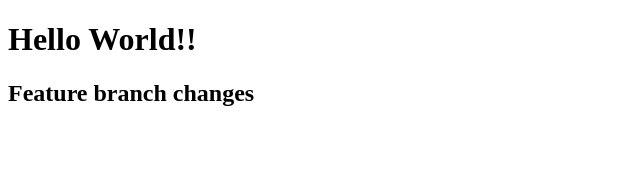
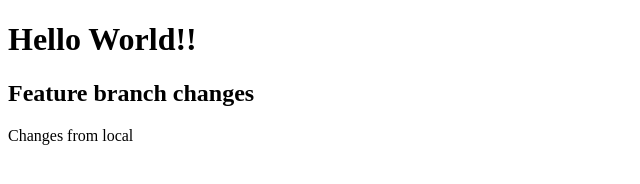
Before and after one commit to JoelArackal/git_test, a plain HTML site: page index.html in a window 1280 px wide. Shown: the whole page, without its empty margins (0-640 px from the left). Drawn offline with Linux system fonts and the light colour scheme.

Commit message:
changes from local

```diff
--- a/index.html
+++ b/index.html
@@ -9,5 +9,7 @@
 <body>
     <h1>Hello World!!</h1>
     <h2>Feature branch changes</h2>
+
+    <p>Changes from local</p>
 </body>
 </html>
```
